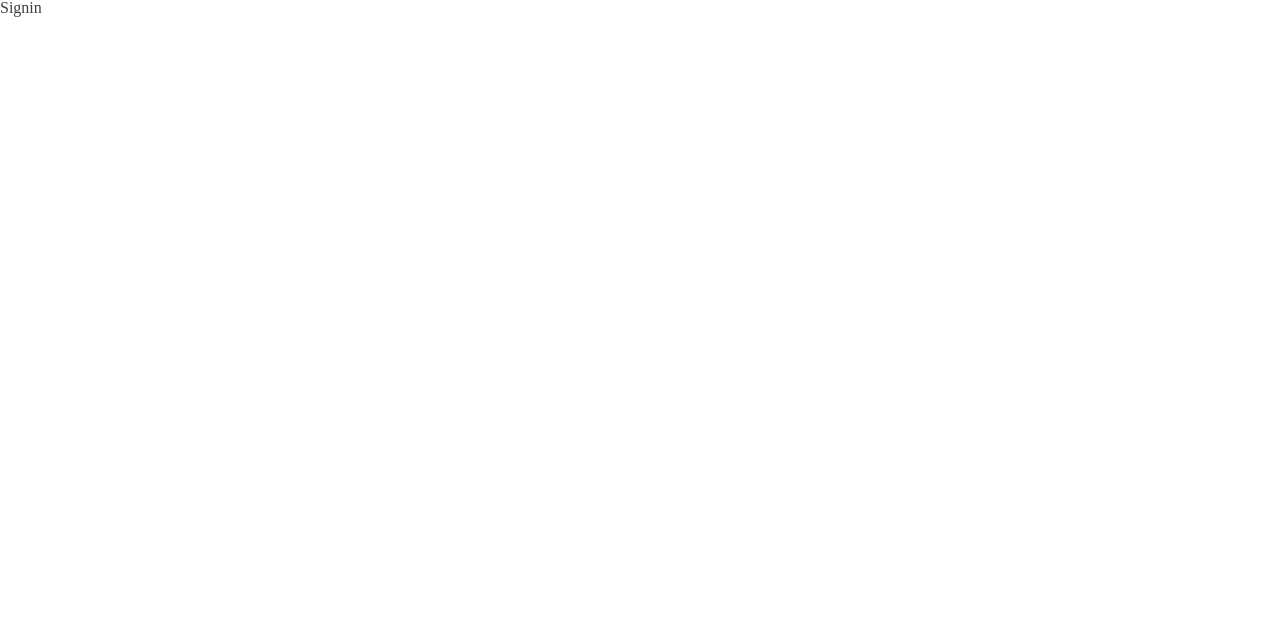
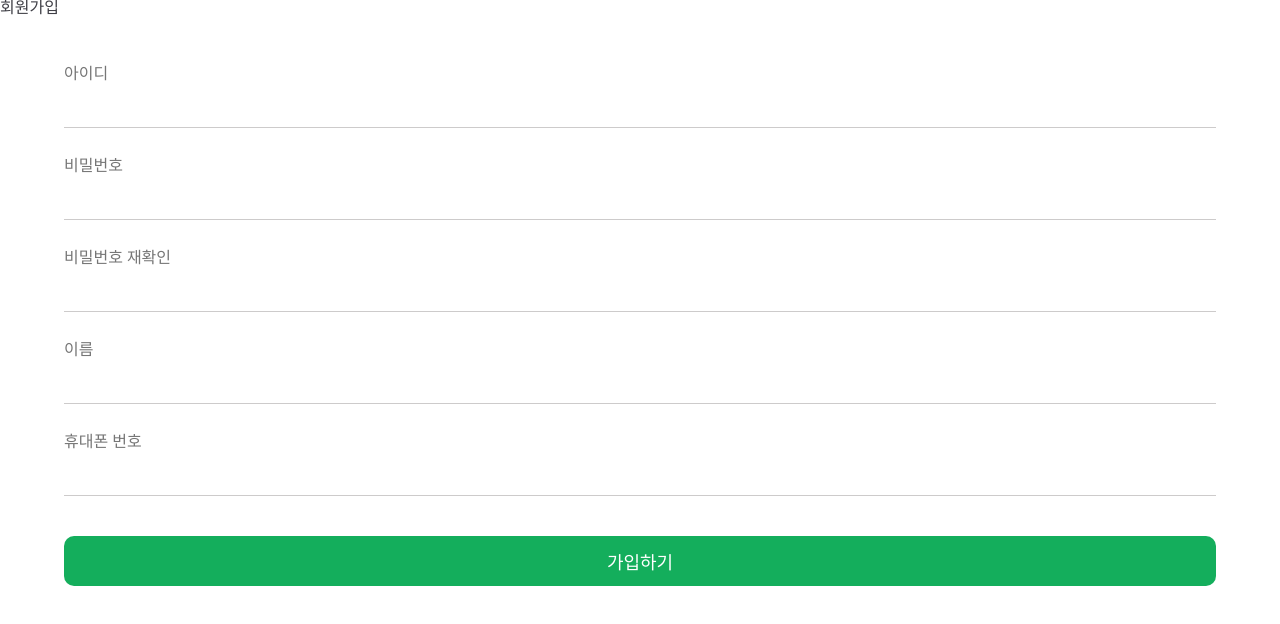
Before and after one commit to sjkymy/open-market, a React (Create React App) app: page /account/join in a window 1280 px wide. Shown: the top 624 px of the page. Built offline with nearby package versions, Linux system fonts and the light colour scheme.

Commit message:
markup: 회원가입 페이지 input 마크업만 구현, state 값 설정

```diff
--- a/src/components/userInput/Inp.jsx
+++ b/src/components/userInput/Inp.jsx
@@ -1,12 +1,11 @@
 import styled from "styled-components";
 
 const Inp = styled.input`
-    font-size: 16px;
     background-color: none;
     border: none;
     padding: 10px 0 10px 4px;
     border-bottom: 1px solid #cdcbcb;
-    margin: 20px 0;
+    margin: 10px 0;
     outline: none;
 
     ::placeholder{
--- a/src/components/userInput/UserInput.jsx
+++ b/src/components/userInput/UserInput.jsx
@@ -1,12 +1,10 @@
 import styled from "styled-components";
 
 const InpLabel = styled.label`
-    font-size: 16px;
     color: #767676;
     font-weight: 500;
-    margin-bottom: 15px;
     display: block;
-    margin-top: 40px;
+    margin-top: 20px;
     @media screen and (max-width: 768px) {
         font-size: 14px;
     };
@@ -15,7 +13,6 @@ const InpLabel = styled.label`
 const Cont = styled.div`
     display: flex;
     flex-direction: column;
-    margin-top: 12px;
     @media screen and (max-width: 768px){
         margin-top: 0px;
     };
--- a/src/pages/account/join/Join.jsx
+++ b/src/pages/account/join/Join.jsx
@@ -1,7 +1,46 @@
 import React from 'react'
+import JoinIdPw from './joinForm/JoinIdPw';
+import JoinNamePhone from './joinForm/JoinNamePhone';
+// import axios from 'axios';
+import { useState } from 'react';
+import { Button } from '../../../components/button/Button';
+import { Form } from './join.style';
 
-export default function Signin() {
+export default function Join() {
+  const [idval, setIdval] = useState("");
+  const [pwVal, setPwVal] = useState("");
+  const [pwCheckVal, setPwCheckVal] = useState("");
+  const [nameVal, setNameVal] = useState("");
+  const [phoneVal, setPhoneVal] = useState("");
+
+  const handleOnChange = ((e) => {
+    e.target.id === "joinId" && setIdval(e.target.value);
+    e.target.id === "joinPw" && setPwVal(e.target.value);
+    e.target.id === "joinPwCheck" && setPwCheckVal(e.target.value);
+
+  })
+  const handleNameChange = ((e) =>{
+    e.target.id === "joinName" && setNameVal(e.target.value);
+    e.target.id === "joinPhone" && setPhoneVal(e.target.value);
+  })
   return (
-    <div>Signin</div>
+    <>
+      <h2>회원가입</h2>
+      <Form>
+        <JoinIdPw
+          value={{idval, pwVal, pwCheckVal}}
+          handleOnChange={handleOnChange}
+        />
+        <JoinNamePhone
+          value={{nameVal, phoneVal}}
+          handleChange={handleNameChange}
+        />
+        <Button
+          className="large"
+        > 가입하기
+        </Button>
+      </Form>
+
+    </>
   )
 }
--- a/src/pages/account/join/join.style.js
+++ b/src/pages/account/join/join.style.js
@@ -0,0 +1,25 @@
+import styled from "styled-components";
+
+const Form = styled.form `
+    display: flex;
+    flex-direction: column;
+    margin: 30px auto 0;
+    width: 90%;
+`
+
+const Warning = styled.strong `
+    display: none;
+    margin-top: 6px;
+    font-size: 14px;
+    font-weight: 400;
+    line-height: 14px;
+    color: #eb5757;
+    &.errorOpen {
+        display: block;
+    }
+    @media screen and (max-width: 768px) {
+        font-size: 12px;
+    };
+`;
+
+export { Form, Warning }
--- /dev/null
+++ b/src/pages/account/join/joinForm/JoinIdPw.jsx
@@ -0,0 +1,37 @@
+// import { useEffect, useState } from 'react';
+import UserInput from '../../../../components/userInput/UserInput';
+import { Inp } from '../../../../components/userInput/Inp';
+
+export default function JoinIdPw({value, handleOnChange}) {
+  return (
+    <>
+      <UserInput inputId="joinId" label="아이디">
+        <Inp
+          type="text"
+          id="joinId"
+          value={value.idval}
+          onChange={handleOnChange}
+          required
+        />
+      </UserInput>
+      <UserInput inputId="joinPw" label="비밀번호">
+        <Inp
+          type="password"
+          id="joinPw"
+          value={value.pwVal}
+          onChange={handleOnChange}
+          required
+        />
+      </UserInput>
+      <UserInput inputId="joinPwCheck" label="비밀번호 재확인">
+        <Inp
+          type="password"
+          id="joinPwCheck"
+          value={value.pwCheckVal}
+          onChange={handleOnChange}
+          required
+        />
+      </UserInput>
+    </>
+  )
+}
--- /dev/null
+++ b/src/pages/account/join/joinForm/JoinNamePhone.jsx
@@ -0,0 +1,27 @@
+import UserInput from '../../../../components/userInput/UserInput';
+import { Inp } from '../../../../components/userInput/Inp';
+
+export default function JoinNamePhone({value, handleChange}) {
+  return (
+    <>
+    <UserInput inputId="joinName" label="이름">
+        <Inp
+        type="text"
+        id="joinName"
+        value={value.nameVal}
+        onChange={handleChange}
+        required
+        />
+    </UserInput>
+    <UserInput inputId="joinPhone" label="휴대폰 번호">
+        <Inp
+        type="text"
+        id="joinPhone"
+        value={value.phoneVal}
+        onChange={handleChange}
+        required
+        />
+    </UserInput>
+    </>
+  )
+}
--- a/src/pages/account/login/LoginMain.jsx
+++ b/src/pages/account/login/LoginMain.jsx
@@ -6,8 +6,8 @@ export default function Login() {
   const [currentTab, setCurrentTab] = useState(0);
 
   const menuArr = [
-    { id: 0, name: '구매회원 로그인', content: <LoginForm loginType="BUYER"/> },
-    { id: 1, name: '판매회원 로그인', content: <LoginForm loginType="SELLER"/> }
+    { id: 0, name: '구매회원 로그인', content: <LoginForm loginType="BUYER" /> },
+    { id: 1, name: '판매회원 로그인', content: <LoginForm loginType="SELLER" /> }
   ];
 
   const handleMenuSelect = (index) => {
--- a/src/pages/account/login/loginForm/LoginForm.jsx
+++ b/src/pages/account/login/loginForm/LoginForm.jsx
@@ -33,7 +33,7 @@ export default function LoginForm(props) {
       try {
         const response = await axios.post("https://openmarket.weniv.co.kr/accounts/login/", loginData
         );
-        console.log(response.data.token);
+        console.log("로그인 성공");
         const userToken = response.data.token;
         localStorage.setItem("Authorization", "JWT "+ userToken)
       } catch (error) {
--- a/src/routes/Router.jsx
+++ b/src/routes/Router.jsx
@@ -4,7 +4,6 @@ import { BrowserRouter, Routes, Route, Outlet } from "react-router-dom";
 const Login = lazy(() => import('../pages/account/login/LoginMain'));
 const Join = lazy(() => import('../pages/account/join/Join'));
 const Home = lazy(() => import("../pages/home/Home"));
-// const Product = lazy(() => import("../pages/product/Product"))
 
 export default function Router() {
   return (
```
